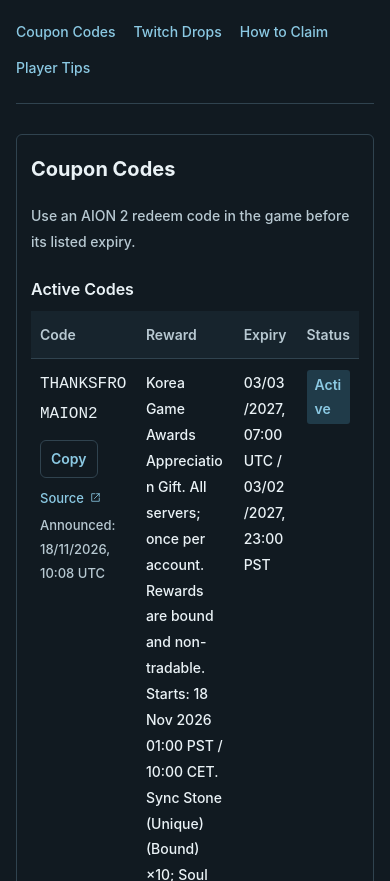
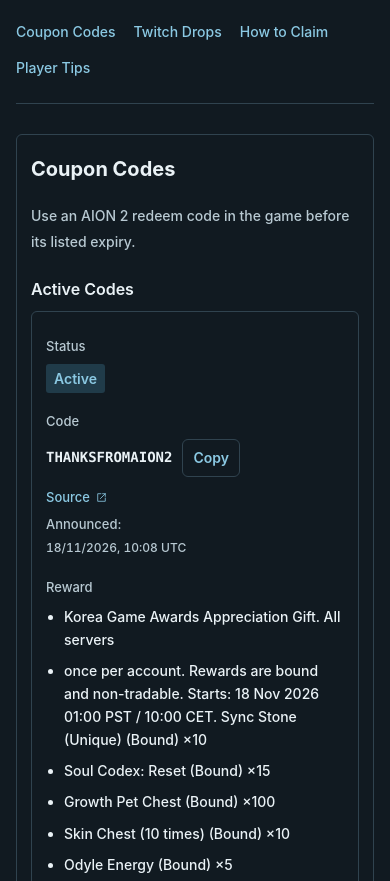
Before and after one commit to 3ukio/ukn-home, an Astro site: page /en/rewards in a window 390 px wide. Shown: the part 216-1097 px from the top of the page. Built offline with nearby package versions, Linux system fonts and the light colour scheme; Astro itself is replaced by a stand-in of ours.

Commit message:
Fix multilingual Rewards coupon layout

```diff
--- a/src/pages/[lang]/rewards.astro
+++ b/src/pages/[lang]/rewards.astro
@@ -25,11 +25,11 @@ const campaignStatus=now<Date.parse(campaign.startsAt)?r.upcoming:now>Date.parse
         <h3>{group.title}</h3>
         <div class="rewards-table-wrap"><table class="rewards-table"><caption class="rewards-sr">{group.title}</caption><thead><tr>{r.columns.map(label=><th scope="col">{label}</th>)}</tr></thead><tbody data-coupon-list={group.state}>
           {group.items.map(code=><tr data-coupon-row data-coupon-code={code.code} data-coupon-status={code.status} data-reward-expiry={code.expiresAt||undefined} data-current-status={group.state}>
-            <td><div class="coupon-code"><code>{code.code}</code><button type="button" data-copy-reward={code.code} data-copied-label={r.copied} data-error-label={r.copyFail} disabled={group.state==='expired'} hidden={group.state==='expired'} aria-label={r.copy+': '+code.code}>{r.copy}</button></div>
+            <td data-label={r.columns[0]}><div class="coupon-code"><code>{code.code}</code><button type="button" data-copy-reward={code.code} data-copied-label={r.copied} data-error-label={r.copyFail} disabled={group.state==='expired'} hidden={group.state==='expired'} aria-label={r.copy+': '+code.code}>{r.copy}</button></div>
               <small class="coupon-record"><a href={code.sourceUrl} target="_blank" rel="noopener noreferrer">{r.couponSource}<Icon name="external" size={13}/></a><span>{r.couponPublished}: {code.publishedAt?<time datetime={code.publishedAt}>{rewardDate(code.publishedAt,lang)}</time>:'—'}</span></small>
             </td>
-            <td>{code.reward[lang]}</td><td>{code.expiresAt?<time datetime={code.expiresAt}>{couponExpiryDate(code.expiresAt,lang)}</time>:'—'}</td>
-            <td><span class={group.state==='active'?'badge':'badge-neutral'} data-coupon-state-label data-active-label={r.active} data-expired-label={r.expired}>{group.state==='active'?r.active:r.expired}</span></td>
+            <td data-label={r.columns[1]}><ul class="coupon-rewards">{code.reward[lang].split('; ').map(item=><li>{item}</li>)}</ul></td><td data-label={r.columns[2]}>{code.expiresAt?<time datetime={code.expiresAt}>{couponExpiryDate(code.expiresAt,lang).split(' / ').map(part=><span class="coupon-date">{part}</span>)}</time>:'—'}</td>
+            <td data-label={r.columns[3]}><span class={group.state==='active'?'badge':'badge-neutral'} data-coupon-state-label data-active-label={r.active} data-expired-label={r.expired}>{group.state==='active'?r.active:r.expired}</span></td>
           </tr>)}
           <tr data-coupon-empty hidden={group.items.length>0}><td colspan="4" class="rewards-empty">{group.empty}</td></tr>
         </tbody></table></div>
--- a/src/styles/rewards.css
+++ b/src/styles/rewards.css
@@ -9,3 +9,28 @@
 
 /* Coupon history and in-game guide; scoped to Rewards. */
 .coupon-group{margin-top:22px}.coupon-record{display:flex;flex-direction:column;gap:3px;margin-top:8px;color:var(--muted);font-size:13px}.coupon-record a{display:inline-flex;align-items:center;gap:5px;color:var(--accent)}.coupon-path{padding:14px 18px;background:var(--accent-soft);border-radius:var(--radius);overflow-wrap:anywhere}.coupon-guide{padding-left:24px;margin-block:18px}.coupon-guide li{margin-bottom:7px}#redeem>.text-link{margin-top:14px}
+
+/* Keep coupon identifiers and timestamps intact; stack the same records on mobile. */
+.coupon-group .rewards-table{table-layout:fixed}
+.coupon-group .rewards-table th:nth-child(1){width:27%}
+.coupon-group .rewards-table th:nth-child(2){width:36%}
+.coupon-group .rewards-table th:nth-child(3){width:27%}
+.coupon-group .rewards-table th:nth-child(4){width:10%}
+.coupon-group .rewards-table td,.coupon-group .rewards-table th{padding:12px 8px;overflow-wrap:normal}
+.coupon-group .rewards-table code{font-family:ui-monospace,SFMono-Regular,Consolas,monospace;font-weight:700;font-size:15px;white-space:nowrap;overflow-wrap:normal;word-break:normal}
+.coupon-group .coupon-record time,.coupon-date{display:block;white-space:nowrap;font-size:13px;font-variant-numeric:tabular-nums}
+.coupon-group [data-coupon-state-label]{white-space:nowrap}
+.coupon-rewards{margin:0;padding-left:18px;font-size:14px;line-height:1.65}
+.coupon-rewards li+li{margin-top:8px}
+@media(max-width:750px){
+ .coupon-group .rewards-table,.coupon-group .rewards-table tbody{display:block;width:100%}
+ .coupon-group .rewards-table thead{display:none}
+ .coupon-group .rewards-table [data-coupon-row]{display:flex;flex-direction:column;border:1px solid var(--line);border-radius:var(--radius);padding:14px;margin-bottom:14px}
+ .coupon-group .rewards-table td{display:block;border:0;padding:8px 0;min-width:0}
+ .coupon-group .rewards-table td::before{content:attr(data-label);display:block;color:var(--muted);font-size:13px;margin-bottom:6px}
+ .coupon-group .rewards-table td:nth-child(4){order:-1}
+ .coupon-group .rewards-table code{font-size:14px}
+ .coupon-group .rewards-table tr[hidden]{display:none}
+ .coupon-group .rewards-table tr[data-coupon-empty]:not([hidden]){display:block}
+ .coupon-group .coupon-record time,.coupon-date{font-size:12px}
+}
```
